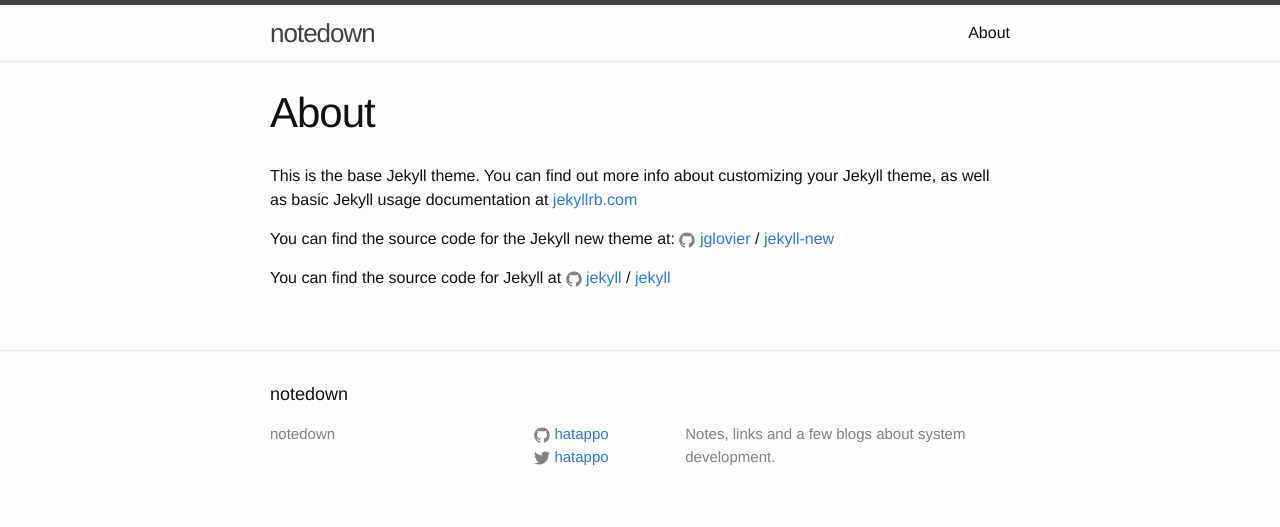
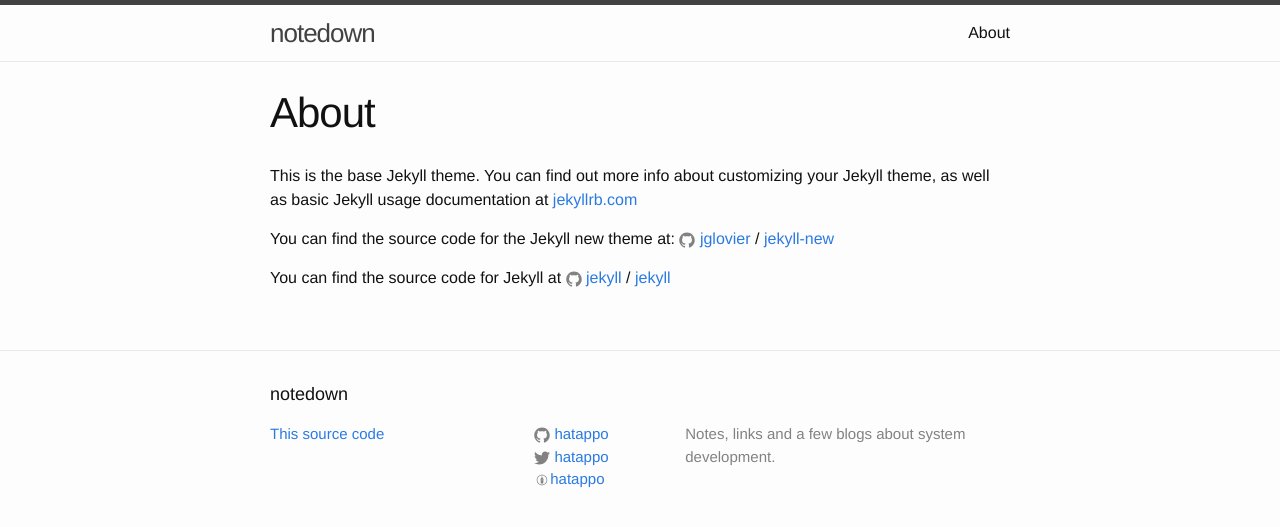
Before and after one commit to hatappo/notedown, a Jekyll site: the page built from about.md, in a window 1280 px wide. Shown: the top 527 px of the page. Built offline with Jekyll 4.4.1, drawn with Linux system fonts in a browser that asks for light colours.

Commit message:
Add hatenablog links.

```diff
--- a/_config.yml
+++ b/_config.yml
@@ -14,6 +14,7 @@ baseurl: "/notedown" # the subpath of your site, e.g. /blog
 url: "http://hatappo.github.io/notedown/" # the base hostname & protocol for your site
 twitter_username: hatappo
 github_username:  hatappo
+hatenablog_username: hatappo
 
 # Build settings
 markdown: kramdown
@@ -21,6 +22,5 @@ markdown: kramdown
 #timezone: Japan/Tokyo
 permalink: none
 
-
 # My settings
-repository_url: https://github.com/hatappo/notedown
+project_name: notedown
--- a/_includes/footer.html
+++ b/_includes/footer.html
@@ -7,13 +7,15 @@
     <div class="footer-col-wrapper">
       <div class="footer-col footer-col-1">
         <ul class="contact-list">
-          <li>{{ site.title }}</li>
-          <li><a href="mailto:{{ site.email }}">{{ site.email }}</a></li>
+          <li>
+            <a href="https://github.com/{{ site.github_username }}/{{ site.project_name }}"><span class="username">This source code</span></a>
+          </li>
         </ul>
       </div>
 
       <div class="footer-col footer-col-2">
         <ul class="social-media-list">
+
           {% if site.github_username %}
           <li>
             {% include icon-github.html username=site.github_username %}
@@ -23,6 +25,12 @@
           {% if site.twitter_username %}
           <li>
             {% include icon-twitter.html username=site.twitter_username %}
+          </li>
+          {% endif %}
+
+          {% if site.hatenablog_username %}
+          <li>
+            {% include icon-hatenablog.html username=site.hatenablog_username %}
           </li>
           {% endif %}
         </ul>
--- /dev/null
+++ b/_includes/icon-hatenablog.html
@@ -0,0 +1 @@
+<a href="http://{{ include.username }}.hatenadiary.jp"><span class="icon icon--hatenablog">{% include icon-hatenablog.svg %}</span><span class="username">{{ include.username }}</span></a>
```
Also changed, not shown: _includes/icon-hatenablog.svg (added).
